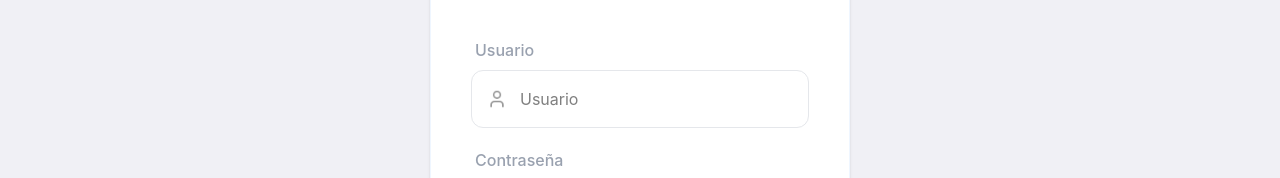
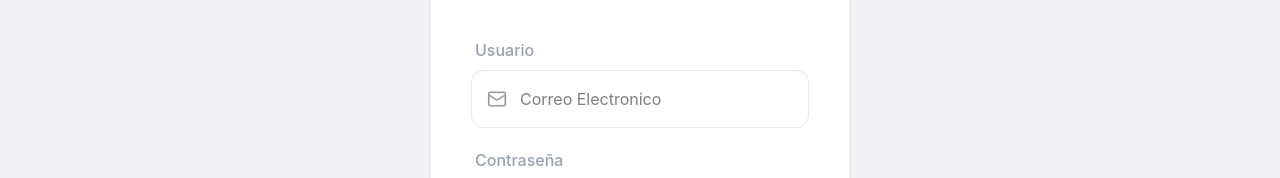
Before and after one commit to JosePerez0314/talentmatch-frontend, a React (Vite) app: page /login in a window 1280 px wide. Shown: the part 354-532 px from the top of the page. Built offline with nearby package versions, Linux system fonts and the light colour scheme; the HTML template or start-up script is replaced by a standard one.

Commit message:
fix: change username placeholder to email and add email icon

```diff
--- a/src/components/Login.jsx
+++ b/src/components/Login.jsx
@@ -1,6 +1,6 @@
 import React from "react";
 import logoTalentMatch from "../assets/icons/Logo_TalentMatch_AI.png"
-import userIcon from "../assets/icons/icon_user.png"
+import mailIcon from "../assets/icons/icon_mail_login.png"
 import passwIcon from "../assets/icons/icon_lock.png"
 
 const Login = () => {
@@ -31,10 +31,10 @@ const Login = () => {
                             <label className="text-sans serif font-medium text-gray-400 ml-1">Usuario</label>
                             <div className="relative group">
                                 <div className="absolute inset-y-0 left-0 pl-4 flex items-center pointer-events-none">
-                                    <img src={userIcon} alt="" className="h-5 w-5 opacity-40 group-focus-within:opacity-100 transition-opacity" />
+                                    <img src={mailIcon} alt="" className="h-5 w-5 opacity-40 group-focus-within:opacity-100 transition-opacity" />
                                 </div>
-                                    <input type="text"
-                                    placeholder="Usuario"
+                                    <input type="email"
+                                    placeholder="Correo Electronico"
                                     className="w-full py-4 pl-12 pr-6 bg-white border border-gray-200 rounded-xl outline-none focus:ring-2 focus:ring-[#447ECA]/20 focus:border-[#447ECA] transition-all"
                                     />
                             </div>
```
Also changed, not shown: src/assets/icons/icon_mail_login.png (added).
